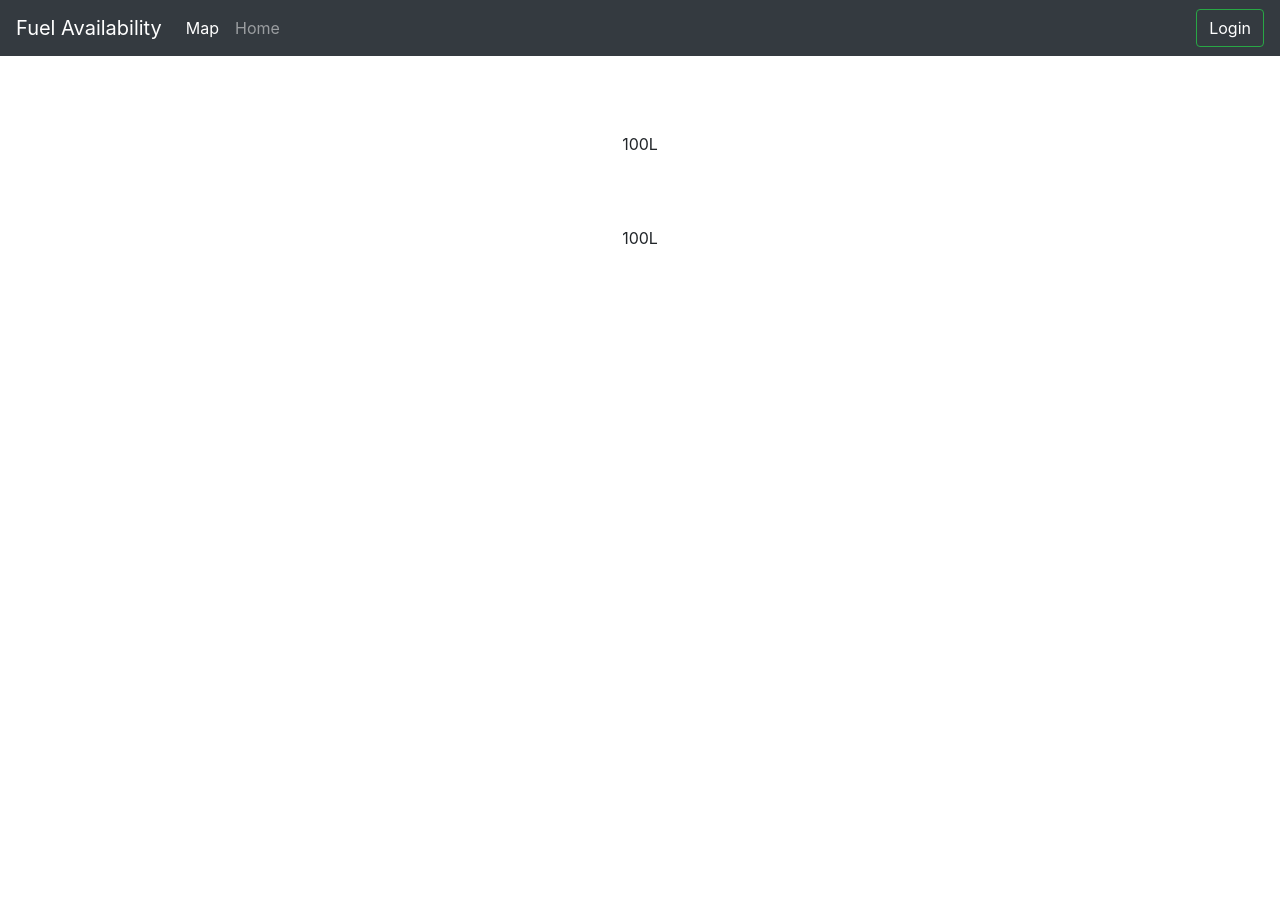
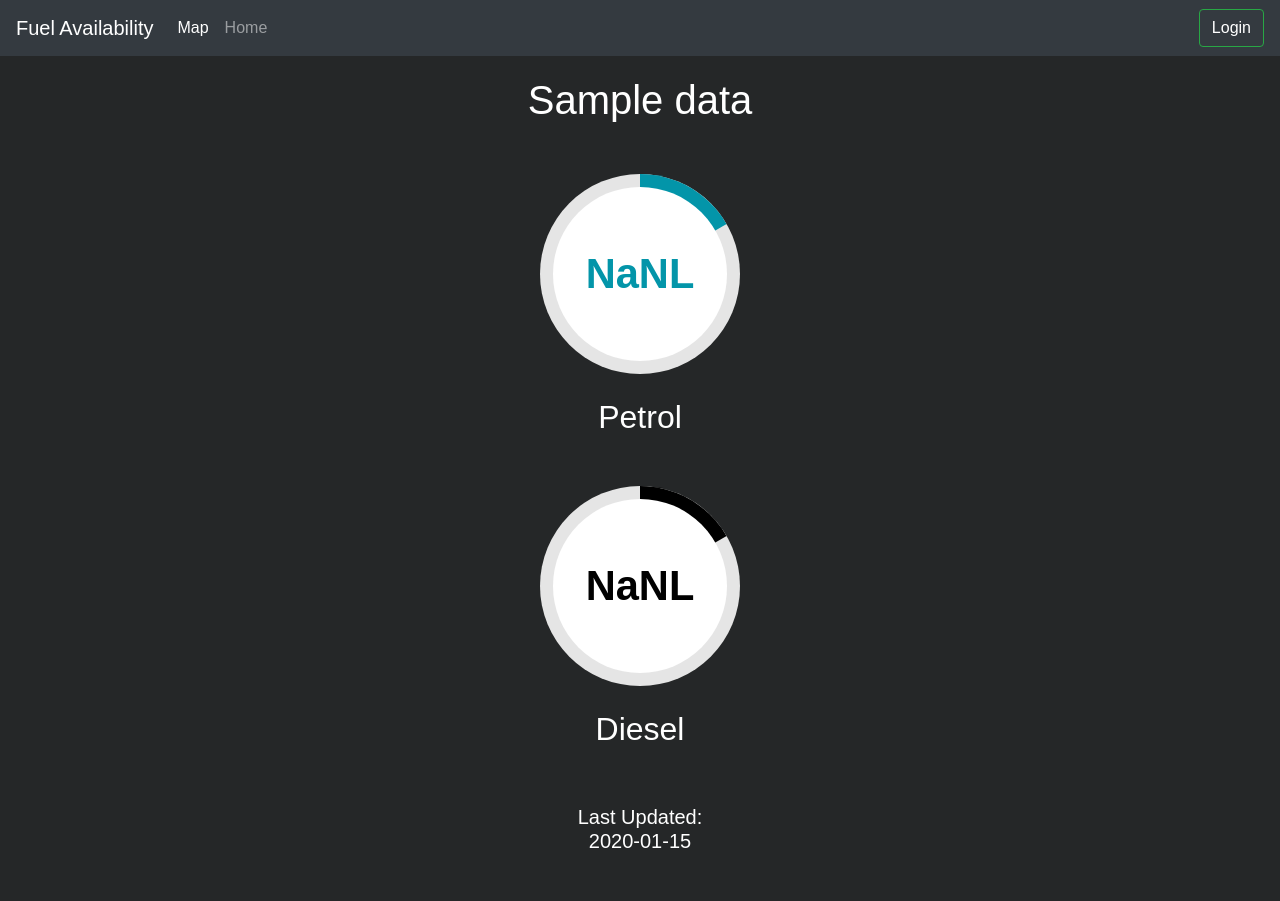
Before and after one commit to hirusha-adi/Fuel-Availability, a Flask app: template templates/amounts.html in a window 1280 px wide. Before the commit the page ends 244 px from the top, so only its background shows below. Run offline with Flask 2, Linux system fonts and the light colour scheme; the template is opened without the code that fills it: most values are stand-ins (such as "Sample title", 1, 10 or a date in 2020); parts of the project's set-up code (start-up, migrations or seed data) failed here and were passed over; some libraries are stand-ins or nearby versions.

Commit message:
new color theme + dynamic data

```diff
--- a/templates/amounts.html
+++ b/templates/amounts.html
@@ -3,7 +3,8 @@
 {% block title %}Availability | Fuel Availability{% endblock %}
 
 {% block head %}
-<link rel="stylesheet" href="{{ url_for('static', filename='css/amounts.css') }}" />
+<link rel="stylesheet" href="{{ url_for('static', filename='css/amountsp.css') }}" />
+<link rel="stylesheet" href="{{ url_for('static', filename='css/amountsd.css') }}" />
 {% endblock %}
 
 {% block body %}
@@ -43,9 +44,9 @@
     </div>
 </nav>
 
-<h1 style="color: white; padding-top:20px">Station Name</h1>
+<h1 style="color: white; padding-top:20px">{{ data.name }}</h1>
 
-<div class="progress-pie-chart" data-percent="100">
+<div class="progress-pie-chart" data-percent="{{ data.amount.petrol }}">
     <div class="ppc-progress">
         <div class="ppc-progress-fill"></div>
     </div>
@@ -58,12 +59,12 @@
 <br>
 <h2 style="color: white;">Petrol</h2>
 
-<div class="progress-pie-chart" data-percent="100">
-    <div class="ppc-progress">
-        <div class="ppc-progress-fill"></div>
+<div class="progress-pie-chart1" data-percent="{{ data.amount.diesel }}">
+    <div class="ppc-progress1">
+        <div class="ppc-progress-fill1"></div>
     </div>
-    <div class="ppc-percents">
-        <div class="pcc-percents-wrapper">
+    <div class="ppc-percents1">
+        <div class="pcc-percents-wrapper1">
             <span>%</span>
         </div>
     </div>
@@ -74,7 +75,7 @@
 <br>
 <h4 style="color: white; font-size: 20px; padding-bottom: 40px">Last Updated:
     <br>
-    TIME GOES HERE
+    {{ data.lastupdated }}
 </h4>
 
 {% endblock %}
@@ -94,5 +95,17 @@
         $('.ppc-progress-fill').css('transform', 'rotate(' + deg + 'deg)');
         $('.ppc-percents span').html(percent + 'L');
     });
+
+    $(function () {
+        var $ppc = $('.progress-pie-chart1'),
+            percent = parseInt($ppc.data('percent')),
+            deg = 360 * percent / 100;
+        if (percent > 50) {
+            $ppc.addClass('gt-501');
+        }
+        $('.ppc-progress-fill1').css('transform', 'rotate(' + deg + 'deg)');
+        $('.ppc-percents1 span').html(percent + 'L');
+    });
+
 </script>
 {% endblock %}
```
